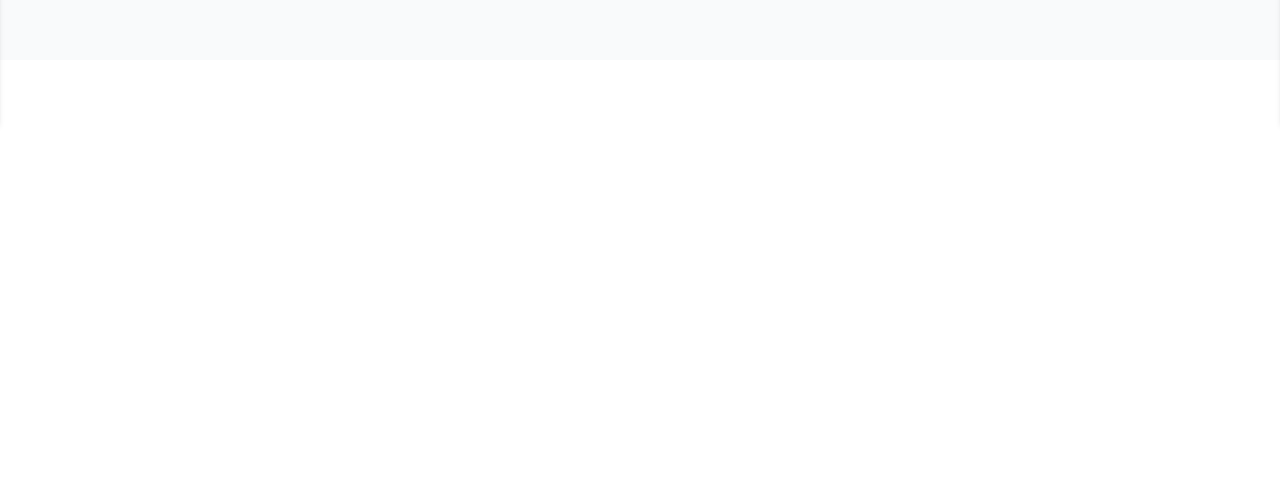
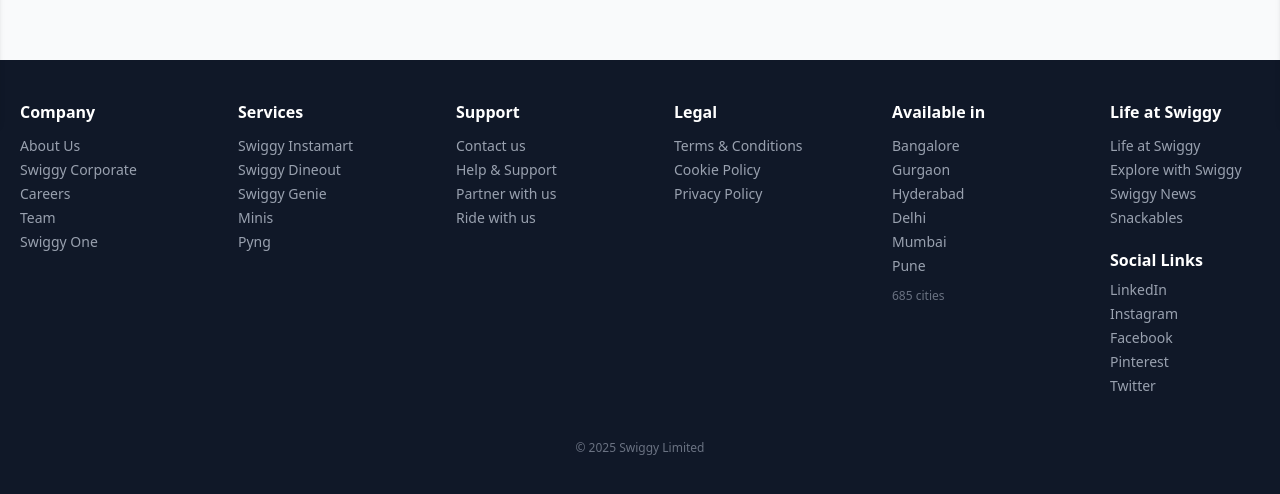
Before and after one commit to ankitarajshah/ReactPract, a React (Vite) app in the folder frontend/: page / in a window 1280 px wide. Shown: the part 740-1234 px from the top of the page. Before the commit the page ends 800 px from the top, so only its background shows below. Built offline with nearby package versions, Linux system fonts and the light colour scheme.

Commit message:
search using useOutleContext from reactRouterDom

```diff
--- a/frontend/src/layout/AppLayout.jsx
+++ b/frontend/src/layout/AppLayout.jsx
@@ -14,13 +14,14 @@ import {
   Menu,
   X,
 } from "lucide-react";
+import Footer from "../pages/Footer";
 
 const userRoles = ["user"];
 
 const AppLayout = () => {
   const [sidebarLeftOpen, setSidebarLeftOpen] = useState(false);
   const [sidebarRightOpen, setSidebarRightOpen] = useState(false);
-
+  const [searchText, setSearchText] = useState("");
   const navBarItems = [
     { to: "/", label: "Home", icon: Home },
     { to: "/restaurant", label: "Restaurant" },
@@ -57,6 +58,7 @@ const AppLayout = () => {
           console.log("User icon clicked");
           setSidebarRightOpen((prev) => !prev);
         }}
+        onSearchChange={(text) => setSearchText(text)}
       />
 
       {/* Left Sidebar toggle button: Visible on mobile only */}
@@ -90,8 +92,9 @@ const AppLayout = () => {
 
       {/* Main Content */}
       <main className="pt-16 p-6 bg-gray-50 min-h-screen">
-        <Outlet />
+        <Outlet context={{ searchText }} />
       </main>
+      <Footer />
     </>
   );
 };
--- a/frontend/src/layout/Navbar.jsx
+++ b/frontend/src/layout/Navbar.jsx
@@ -2,7 +2,7 @@ import React from "react";
 import { Link } from "react-router-dom";
 import { filterByRole } from "../utils/filterByRole";
 import { User } from "lucide-react";
-const Navbar = ({ items, roles, onProfileClick }) => {
+const Navbar = ({ items, roles, onProfileClick, onSearchChange }) => {
   const filteredItems = filterByRole(items, roles);
 
   return (
@@ -17,6 +17,7 @@ const Navbar = ({ items, roles, onProfileClick }) => {
         type="text"
         placeholder="Search food"
         className="hidden md:block w-1/3 px-4 py-2 border border-gray-300 rounded-full focus:ring-2 focus:ring-orange-400"
+        onChange={(e) => onSearchChange(e.target.value)}
       />
       <div className="flex items-center gap-4">
         {/* Other icons if needed */}
--- /dev/null
+++ b/frontend/src/pages/Footer.jsx
@@ -0,0 +1,157 @@
+import React from "react";
+
+const footerData = {
+  company: [
+    "About Us",
+    "Swiggy Corporate",
+    "Careers",
+    "Team",
+    "Swiggy One",
+  ],
+  services: [
+    "Swiggy Instamart",
+    "Swiggy Dineout",
+    "Swiggy Genie",
+    "Minis",
+    "Pyng",
+  ],
+  support: [
+    "Contact us",
+    "Help & Support",
+    "Partner with us",
+    "Ride with us",
+  ],
+  legal: [
+    "Terms & Conditions",
+    "Cookie Policy",
+    "Privacy Policy",
+  ],
+  locations: [
+    "bangalore",
+    "gurgaon",
+    "hyderabad",
+    "delhi",
+    "mumbai",
+    "pune",
+  ],
+  misc: [
+    "685 cities",
+    "Life at Swiggy",
+    "Explore with Swiggy",
+    "Swiggy News",
+    "Snackables",
+  ],
+  social: [
+    { name: "LinkedIn", url: "https://linkedin.com/company/swiggy" },
+    { name: "Instagram", url: "https://instagram.com/swiggy" },
+    { name: "Facebook", url: "https://facebook.com/swiggy" },
+    { name: "Pinterest", url: "https://pinterest.com/swiggy" },
+    { name: "Twitter", url: "https://twitter.com/swiggy" },
+  ],
+};
+
+export default function Footer() {
+  return (
+    <footer className="bg-gray-900 text-gray-300 py-10 px-5">
+      <div className="max-w-7xl mx-auto flex flex-wrap justify-between gap-8">
+        <div className="flex flex-col min-w-[150px]">
+          <h4 className="text-white font-semibold mb-3">Company</h4>
+          {footerData.company.map((item) => (
+            <a
+              key={item}
+              href="#"
+              className="text-gray-400 hover:text-white mb-1 text-sm"
+            >
+              {item}
+            </a>
+          ))}
+        </div>
+
+        <div className="flex flex-col min-w-[150px]">
+          <h4 className="text-white font-semibold mb-3">Services</h4>
+          {footerData.services.map((item) => (
+            <a
+              key={item}
+              href="#"
+              className="text-gray-400 hover:text-white mb-1 text-sm"
+            >
+              {item}
+            </a>
+          ))}
+        </div>
+
+        <div className="flex flex-col min-w-[150px]">
+          <h4 className="text-white font-semibold mb-3">Support</h4>
+          {footerData.support.map((item) => (
+            <a
+              key={item}
+              href="#"
+              className="text-gray-400 hover:text-white mb-1 text-sm"
+            >
+              {item}
+            </a>
+          ))}
+        </div>
+
+        <div className="flex flex-col min-w-[150px]">
+          <h4 className="text-white font-semibold mb-3">Legal</h4>
+          {footerData.legal.map((item) => (
+            <a
+              key={item}
+              href="#"
+              className="text-gray-400 hover:text-white mb-1 text-sm"
+            >
+              {item}
+            </a>
+          ))}
+        </div>
+
+        <div className="flex flex-col min-w-[150px]">
+          <h4 className="text-white font-semibold mb-3">Available in</h4>
+          {footerData.locations.map((city) => (
+            <a
+              key={city}
+              href="#"
+              className="text-gray-400 hover:text-white mb-1 text-sm capitalize"
+            >
+              {city}
+            </a>
+          ))}
+          <p className="text-gray-500 mt-2 text-xs">{footerData.misc[0]}</p>
+        </div>
+
+        <div className="flex flex-col min-w-[150px]">
+          <h4 className="text-white font-semibold mb-3">Life at Swiggy</h4>
+          {footerData.misc.slice(1).map((item) => (
+            <a
+              key={item}
+              href="#"
+              className="text-gray-400 hover:text-white mb-1 text-sm"
+            >
+              {item}
+            </a>
+          ))}
+
+          <div className="mt-4">
+            <h4 className="text-white font-semibold mb-2">Social Links</h4>
+            {footerData.social.map(({ name, url }) => (
+              <a
+                key={name}
+                href={url}
+                target="_blank"
+                rel="noopener noreferrer"
+                className="text-gray-400 hover:text-white mb-1 text-sm block"
+              >
+                {name}
+              </a>
+            ))}
+          </div>
+        </div>
+      </div>
+
+      <div className="text-center text-gray-500 text-xs mt-10">
+        © 2025 Swiggy Limited
+      </div>
+    </footer>
+  );
+}
--- a/frontend/src/pages/RestaurantList.jsx
+++ b/frontend/src/pages/RestaurantList.jsx
@@ -1,9 +1,10 @@
 import React, { useEffect, useState } from "react";
 import RestaurantCard from "../components/RestaurantCard";
-
+import { useOutletContext } from "react-router-dom";
 const swiggyApi = import.meta.env.VITE_SWIGGY_API;
 const RestaurantList = () => {
   const [restaurants, setRestaurants] = useState([]);
+  const { searchText } = useOutletContext(); // 👈 Use search from context
 
   useEffect(() => {
     fetch(swiggyApi)
@@ -18,7 +19,9 @@ const RestaurantList = () => {
       })
       .catch((err) => console.error("Error fetching restaurants:", err));
   }, []);
-
+  const filteredRestaurants = restaurants.filter((r) =>
+    r.info.name.toLowerCase().includes(searchText.toLowerCase())
+  );
   return (
     <div>
       <h2 className="text-2xl font-bold text-center my-6">
@@ -28,7 +31,7 @@ const RestaurantList = () => {
         <p className="text-center">Loading...</p>
       ) : (
         <div className="flex flex-wrap justify-center">
-          {restaurants.map((restaurant, index) => (
+          {filteredRestaurants.map((restaurant, index) => (
             <RestaurantCard
               key={`${restaurant.info.id}-${index}`}
               restaurant={restaurant}
@@ -41,53 +44,3 @@ const RestaurantList = () => {
 };
 
 export default RestaurantList;
-
-// import React, { useEffect, useState } from "react";
-
-// const swiggyApi = import.meta.env.VITE_SWIGGY_API;
-// const imageBaseUrl = import.meta.env.VITE_SWIGGY_IMAGE_BASE;
-
-// const RestaurantList = () => {
-//   const [restaurants, setRestaurants] = useState([]);
-
-//   useEffect(() => {
-//     fetch(swiggyApi)
-//       .then((res) => res.json())
-//       .then((data) => {
-//         const cards = data?.data?.cards || [];
-//         const restaurantCards = cards.flatMap(
-//           (card) =>
-//             card?.card?.card?.gridElements?.infoWithStyle?.restaurants || []
-//         );
-//         setRestaurants(restaurantCards);
-//       })
-//       .catch((err) => console.error("Error fetching restaurants:", err));
-//   }, []);
-
-//   return (
-//     <div>
-//       <h2>Restaurants Near You</h2>
-//       {restaurants.length === 0 ? (
-//         <p>Loading...</p>
-//       ) : (
-//         <ul>
-//           {restaurants.map((restaurant, index) => (
-//             <li key={`${restaurant.info.id}-${index}`}>
-//               <strong>{restaurant.info.name}</strong> –{" "}
-//               {restaurant.info.cuisines.join(", ")}
-//               <div>
-//                 <img
-//                   src={`${imageBaseUrl}${restaurant.info.cloudinaryImageId}`}
-//                   alt={restaurant.info.name}
-//                   width="200"
-//                 />
-//               </div>
-//             </li>
-//           ))}
-//         </ul>
-//       )}
-//     </div>
-//   );
-// };
-
-// export default RestaurantList;
```
